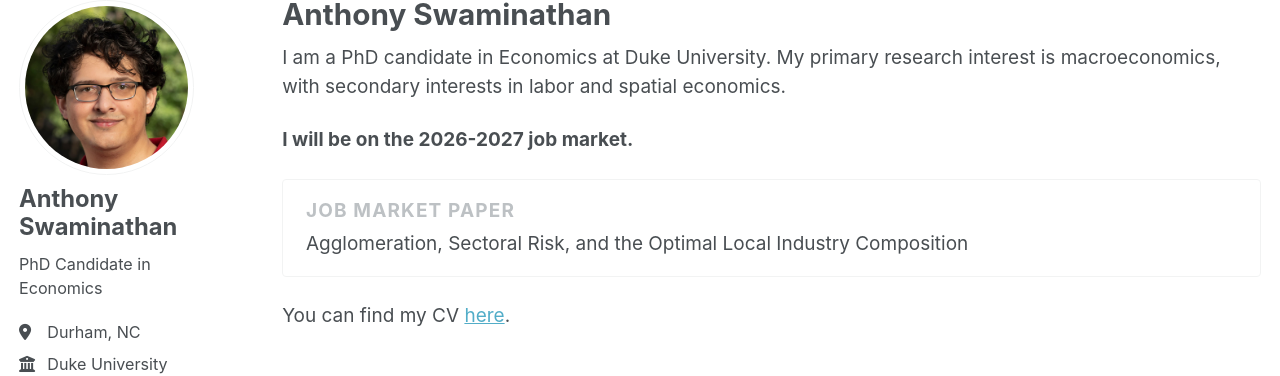
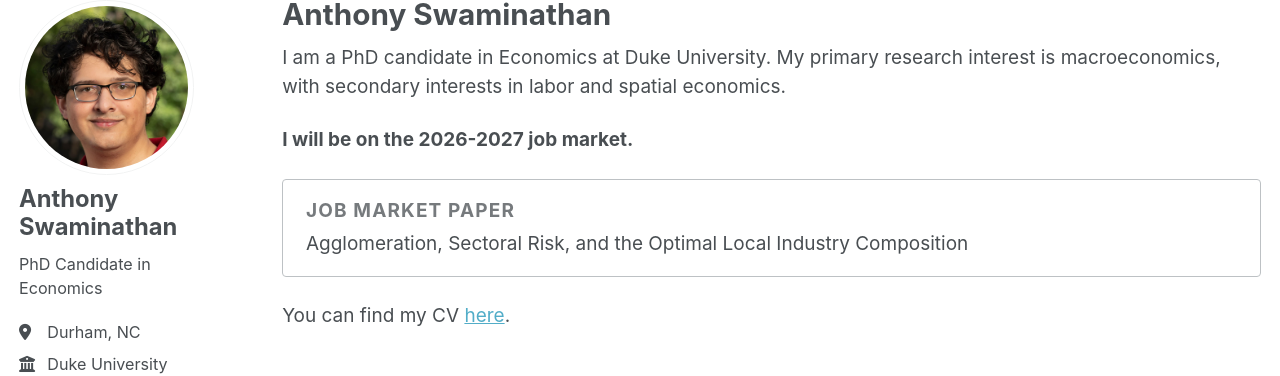
Before and after one commit to anthony-swaminathan/anthony-swaminathan.github.io, a Jekyll site: the page built from _pages/about.md, in a window 1280 px wide. Shown: the part 107-483 px from the top of the page. Built offline with Jekyll 4.4.1, drawn with Linux system fonts in a browser that asks for light colours; a style sheet for code colours, icons or effects is not loaded.

Commit message:
Darken entry dividers and secondary text for readability
Co-Authored-By: Claude Opus 5 <noreply@anthropic.com>

```diff
--- a/assets/css/main.scss
+++ b/assets/css/main.scss
@@ -90,7 +90,7 @@ body {
 /* Paper and course entries, separated by lines */
 .entry {
   padding: 0.9em 0;
-  border-bottom: 1px solid var(--global-border-color);
+  border-bottom: 1px solid var(--global-dark-border-color);
 
   p {
     margin: 0 0 0.25em;
@@ -122,14 +122,15 @@ body {
 
 .entry__meta {
   font-size: 0.9em;
-  color: var(--global-text-color-light);
+  color: var(--global-text-color);
+  opacity: 0.8;
 }
 
 /* Featured job market paper on the home page */
 .entry--featured {
   margin: 0 0 1.3em;
   padding: 0.9em 1.2em;
-  border: 1px solid var(--global-border-color);
+  border: 1px solid var(--global-dark-border-color);
   border-radius: 4px;
 }
 
@@ -138,5 +139,6 @@ body {
   font-weight: bold;
   letter-spacing: 0.06em;
   text-transform: uppercase;
-  color: var(--global-text-color-light);
+  color: var(--global-text-color);
+  opacity: 0.75;
 }
```
